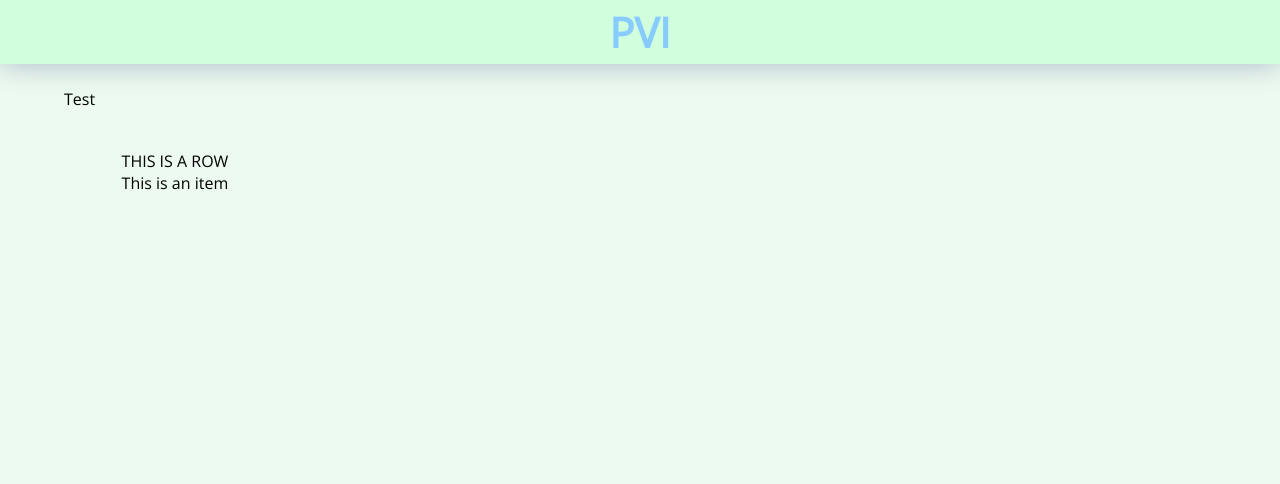
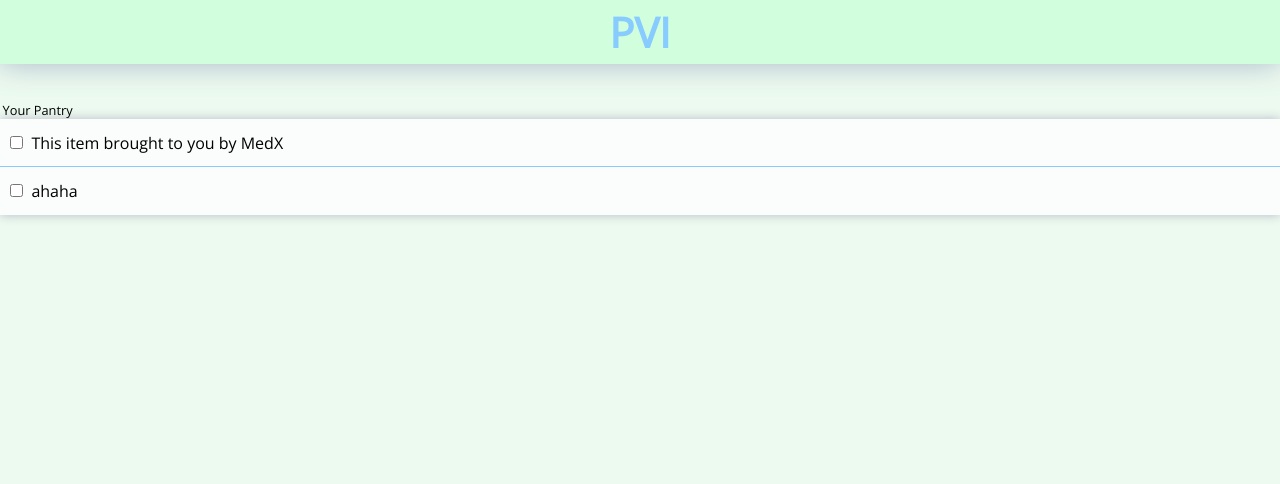
Before and after one commit to frankiekim5/Junior_Design_PVI, a Flask app: page /pantry in a window 1280 px wide. Shown: the top 484 px of the page. Run offline with Flask 2, Linux system fonts and the light colour scheme.

Commit message:
Created table cells, table cell macros, and check boxes

```diff
--- a/demo/app.py
+++ b/demo/app.py
@@ -31,7 +31,7 @@ def home():
 
 @app.route('/pantry')
 def pantry():
-	return render_template("index.html", page=page("pantry.html"))
+	return render_template("index.html", page=page("pantry.html", itemsList=["This item brought to you by MedX", "ahaha"]))
 
 @app.route('/meals')
 def meals():
--- a/demo/static/pantry.css
+++ b/demo/static/pantry.css
@@ -40,15 +40,46 @@ about spacings too much
 }
 
 #pantryContainer {
-	width: 90%;
-	padding: 5vh 5%;
-	height: 0px;
+	width: 100%;
+	padding: 5vh 0;
 }
 
-#tableFirstRow{
-	width: 90%;
-	padding: 5vh 5%;
-	height: 0px;
+#pantryTable{
+	display: table;
+	width: 100%;
+	background-color: #FBFDFC;
+	padding: 0;
+	height: relative;
+	box-shadow: 0 0 10px #B8B8C8;
+}
+
+.pantryItem {
+	-webkit-tap-highlight-color: rgba(0,0,0,0);
+	display: flex;
+	width: 100%;
+	height: auto;
+	border-bottom: 1px solid #8CF;
+	padding: 0.8rem 0.4rem;
+}
+
+.pantryItem:last-child {border-bottom:none;}
+
+.pantryItemCheckBox {
+	-webkit-tap-highlight-color: rgba(0,0,0,0);
+	display: inline-table;
+	text-align: center;
+	vertical-align: middle;
+	-webkit-user-select: none;
+	-moz-user-select: none;
+	-ms-user-select: none;
+	user-select: none;
+}
+
+.pantryItemDescription {
+	-webkit-tap-highlight-color: rgba(0,0,0,0);
+	display: inline-table;
+	padding-left: 5px;
+	width: relative;
 }
 
 
--- a/demo/static/pantry.js
+++ b/demo/static/pantry.js
@@ -5,4 +5,16 @@ $(document).ready(() => {
 		$('#title').css('visibility', 'hidden')
 		viewStack.push("trash")
 	})
+	$(".pantryItem").click((elem) => {
+		// alert("");
+		let check = $(elem.target).children().children()[0];
+		$(check).prop("checked", !$(check).prop("checked"));
+	})
+
+	$(".pantryItemDescription").click((elem) => {
+		// alert("");
+		let check = $(elem.target).parent().children().children()[0];
+		$(check).prop("checked", !$(check).prop("checked"));
+	})
+
 })
--- a/demo/templates/pantry.html
+++ b/demo/templates/pantry.html
@@ -9,22 +9,20 @@
 </head>
 <body>
 
-{%- macro pantry() -%}
+{%- macro pantry(items) -%}
 {# CODE BELOW #}
 
 
 <div id="pantryContainer">
+	<script src="{{ url_for('static', filename='pantry.js') }}"></script>
 
-	Test
-	<div id= "tableFirstRow">
-		THIS IS A ROW
-		<div class = "pantryItem">
-			This is an item
-		</div>
+	<p style='font-size:0.8em; margin-left: 0.2em; margin-bottom: 0;'>Your Pantry</p>
+	<div id="pantryTable">
+
+		{% for item in items %}
+		    {{ pantryItem(description=item) }}
+		{% endfor %}
 	</div>
-
-
-	<script src="{{ url_for('static', filename='pantry.js') }}" />
 
 	<span id='pantryTrashWrap'>
 		<button id="pantryTrashButton">
@@ -35,9 +33,16 @@
 </div>
 
 {# DO NOT CODE PAST THIS LINE#}
-{%- endmacro %}
+{%- endmacro -%}
 
-{{ pantry() }}
+{%- macro pantryItem(description="") -%}
+<div class="pantryItem">
+	<div class="pantryItemCheckBox"><input class="pantryCheck" type="checkbox"></div>
+	<div class="pantryItemDescription">{{description}}</div>
+</div>
+{%- endmacro -%}
+
+{{ pantry(itemsList) }}
 
 </body>
 </html>
```
